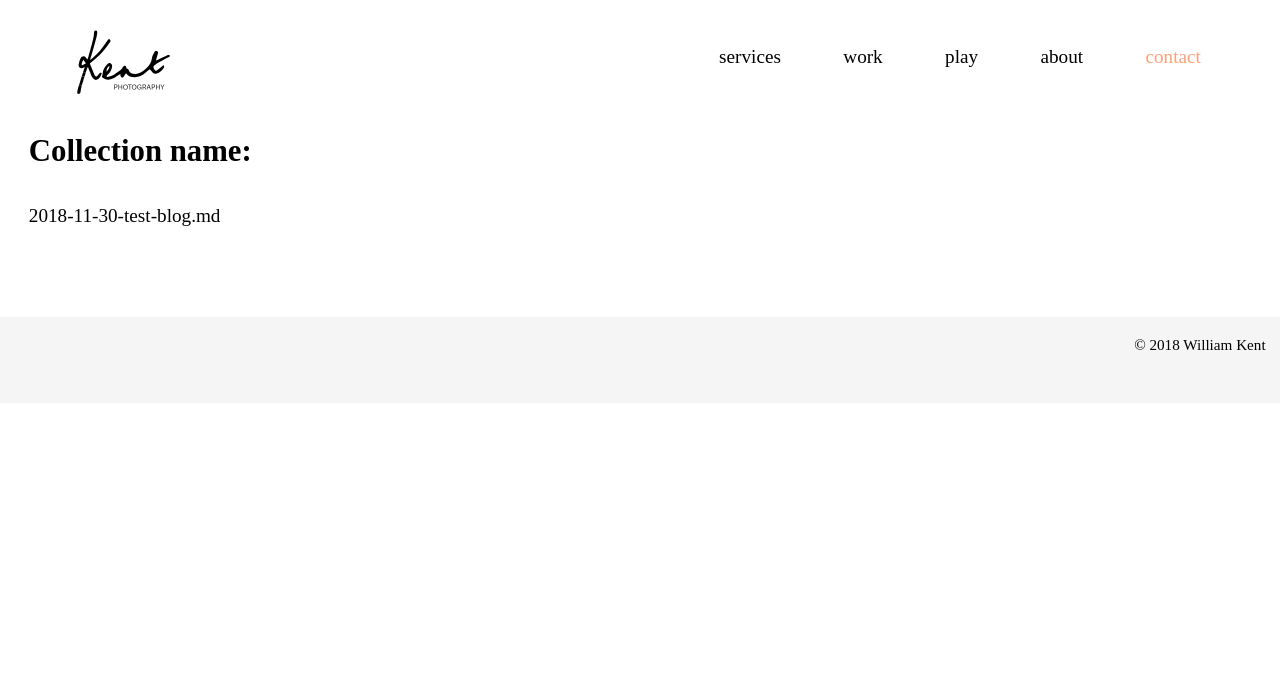
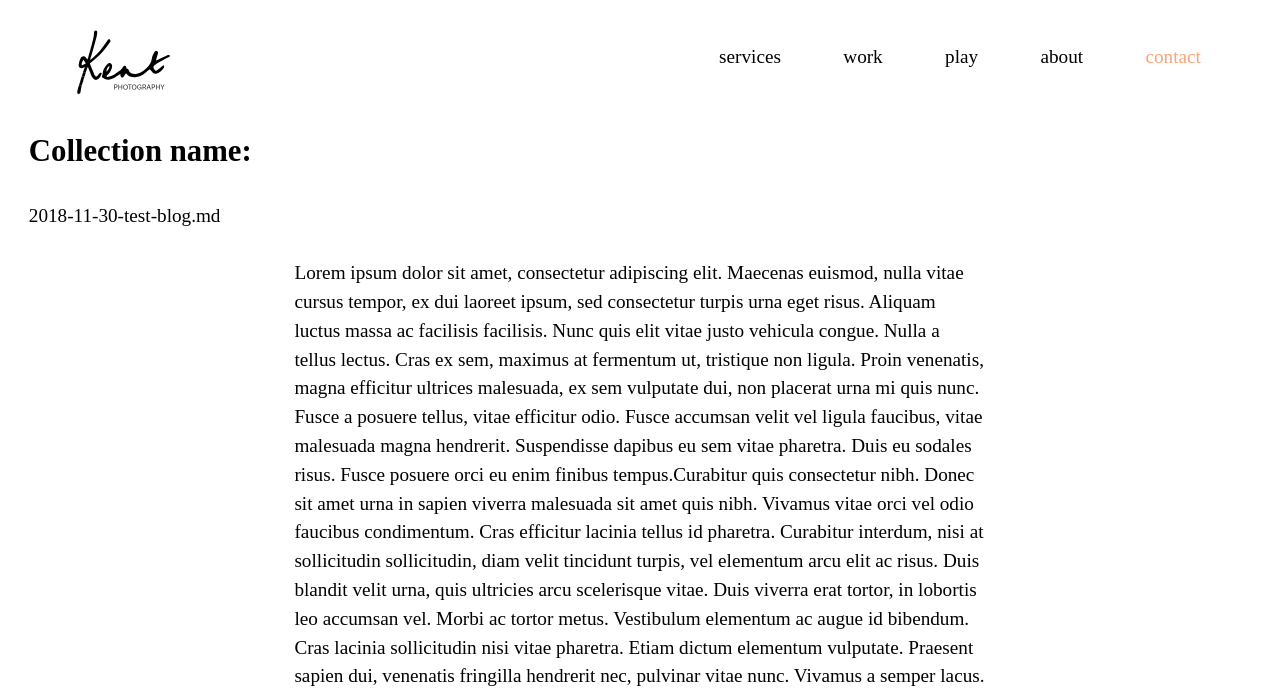
Before and after one commit to kent-photgraphy/kent-photography-website, a Jekyll site: the page built from _posts/2018-11-30-test-blog.md, in a window 1280 px wide. Shown: the top 700 px of the page. Built offline with Jekyll 4.4.1, drawn with Linux system fonts in a browser that asks for light colours; grey boxes are pictures that could not be loaded.

Commit message:
Update Work “2018-11-30-test-blog”

```diff
--- a/_posts/2018-11-30-test-blog.md
+++ b/_posts/2018-11-30-test-blog.md
@@ -3,8 +3,29 @@ layout: posts
 title: Test blog
 desc: This is a test blog post
 thumb: /images/uploads/ironman.jpg
+text: >-
+  Lorem ipsum dolor sit amet, consectetur adipiscing elit. Maecenas euismod,
+  nulla vitae cursus tempor, ex dui laoreet ipsum, sed consectetur turpis urna
+  eget risus. Aliquam luctus massa ac facilisis facilisis. Nunc quis elit vitae
+  justo vehicula congue. Nulla a tellus lectus. Cras ex sem, maximus at
+  fermentum ut, tristique non ligula. Proin venenatis, magna efficitur ultrices
+  malesuada, ex sem vulputate dui, non placerat urna mi quis nunc. Fusce a
+  posuere tellus, vitae efficitur odio. Fusce accumsan velit vel ligula
+  faucibus, vitae malesuada magna hendrerit. Suspendisse dapibus eu sem vitae
+  pharetra. Duis eu sodales risus. Fusce posuere orci eu enim finibus
+  tempus.Curabitur quis consectetur nibh. Donec sit amet urna in sapien viverra
+  malesuada sit amet quis nibh. Vivamus vitae orci vel odio faucibus
+  condimentum. Cras efficitur lacinia tellus id pharetra. Curabitur interdum,
+  nisi at sollicitudin sollicitudin, diam velit tincidunt turpis, vel elementum
+  arcu elit ac risus. Duis blandit velit urna, quis ultricies arcu scelerisque
+  vitae. Duis viverra erat tortor, in lobortis leo accumsan vel. Morbi ac tortor
+  metus. Vestibulum elementum ac augue id bibendum. Cras lacinia sollicitudin
+  nisi vitae pharetra. Etiam dictum elementum vulputate. Praesent sapien dui,
+  venenatis fringilla hendrerit nec, pulvinar vitae nunc. Vivamus a semper
+  lacus.
+image1: /images/uploads/_c6x0467.jpg
+image2: /images/uploads/_c6x0467.jpg
 ---
-
 Lorem ipsum dolor sit amet, consectetur adipiscing elit. Maecenas euismod, nulla vitae cursus tempor, ex dui laoreet ipsum, sed consectetur turpis urna eget risus. Aliquam luctus massa ac facilisis facilisis. Nunc quis elit vitae justo vehicula congue. Nulla a tellus lectus. Cras ex sem, maximus at fermentum ut, tristique non ligula. Proin venenatis, magna efficitur ultrices malesuada, ex sem vulputate dui, non placerat urna mi quis nunc. Fusce a posuere tellus, vitae efficitur odio. Fusce accumsan velit vel ligula faucibus, vitae malesuada magna hendrerit. Suspendisse dapibus eu sem vitae pharetra. Duis eu sodales risus. Fusce posuere orci eu enim finibus tempus.
 
 Curabitur quis consectetur nibh. Donec sit amet urna in sapien viverra malesuada sit amet quis nibh. Vivamus vitae orci vel odio faucibus condimentum. Cras efficitur lacinia tellus id pharetra. Curabitur interdum, nisi at sollicitudin sollicitudin, diam velit tincidunt turpis, vel elementum arcu elit ac risus. Duis blandit velit urna, quis ultricies arcu scelerisque vitae. Duis viverra erat tortor, in lobortis leo accumsan vel. Morbi ac tortor metus. Vestibulum elementum ac augue id bibendum. Cras lacinia sollicitudin nisi vitae pharetra. Etiam dictum elementum vulputate. Praesent sapien dui, venenatis fringilla hendrerit nec, pulvinar vitae nunc. Vivamus a semper lacus.
```
